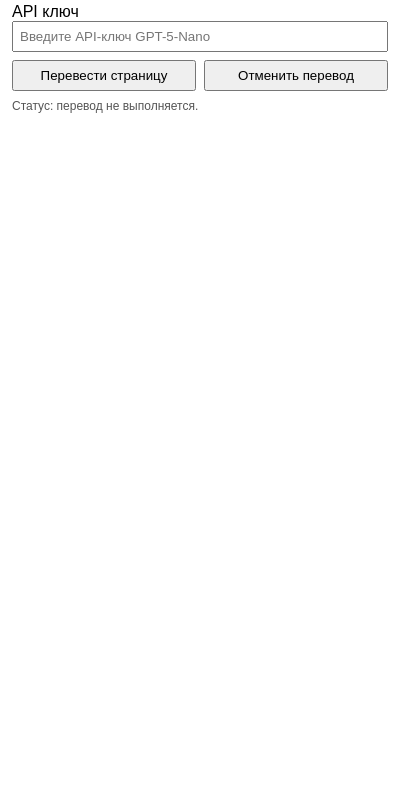
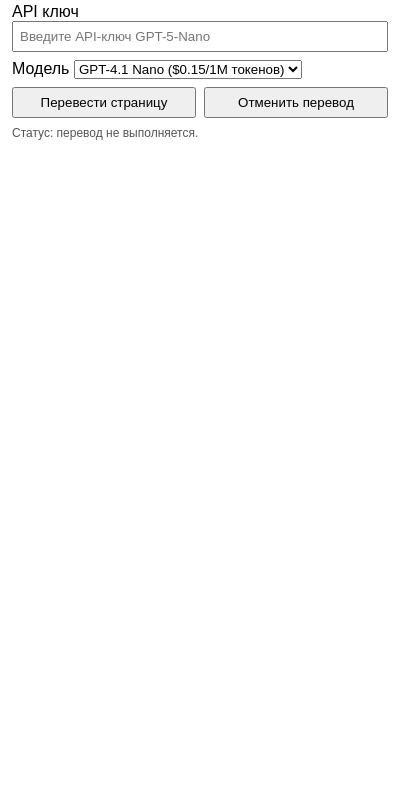
Before and after one commit to Efnatii/neuro-translate, a browser extension: page extension/popup.html in a window 400 px wide. Shown: the part 56-844 px from the top of the page. Drawn offline with Linux system fonts and the light colour scheme.

Commit message:
Add model selection for nano and mini options

```diff
--- a/extension/popup.html
+++ b/extension/popup.html
@@ -28,6 +28,10 @@
     API ключ
     <input type="text" id="apiKey" placeholder="Введите API-ключ GPT-5-Nano" />
   </label>
+  <label>
+    Модель
+    <select id="model"></select>
+  </label>
   <div class="row">
     <button id="translate">Перевести страницу</button>
     <button id="cancel">Отменить перевод</button>
--- a/extension/popup.js
+++ b/extension/popup.js
@@ -1,4 +1,5 @@
 const apiKeyInput = document.getElementById('apiKey');
+const modelSelect = document.getElementById('model');
 const statusLabel = document.getElementById('status');
 
 const cancelButton = document.getElementById('cancel');
@@ -6,16 +7,25 @@ const translateButton = document.getElementById('translate');
 
 let keySaveTimeout = null;
 
+const models = [
+  { id: 'gpt-4.1-nano', name: 'GPT-4.1 Nano', price: 0.15 },
+  { id: 'gpt-5-nano', name: 'GPT-5 Nano', price: 0.2 },
+  { id: 'gpt-4.1-mini', name: 'GPT-4.1 Mini', price: 0.6 },
+  { id: 'gpt-5-mini', name: 'GPT-5 Mini', price: 0.9 }
+].sort((a, b) => a.price - b.price);
+
 init();
 
 async function init() {
   const state = await getState();
   apiKeyInput.value = state.apiKey || '';
+  renderModelOptions(state.model);
   renderTranslationStatus(state.translationStatus);
 
   chrome.storage.onChanged.addListener(handleStorageChange);
 
   apiKeyInput.addEventListener('input', handleApiKeyChange);
+  modelSelect.addEventListener('change', handleModelChange);
   cancelButton.addEventListener('click', sendCancel);
   translateButton.addEventListener('click', sendTranslateRequest);
 }
@@ -29,14 +39,36 @@ function handleApiKeyChange() {
   }, 300);
 }
 
+async function handleModelChange() {
+  const model = modelSelect.value;
+  await chrome.storage.local.set({ model });
+  statusLabel.textContent = 'Модель сохранена.';
+}
+
 async function getState() {
   return new Promise((resolve) => {
-    chrome.storage.local.get(['apiKey', 'translationStatus'], (data) => {
+    chrome.storage.local.get(['apiKey', 'model', 'translationStatus'], (data) => {
       resolve({
         apiKey: data.apiKey || '',
+        model: data.model,
         translationStatus: data.translationStatus
       });
     });
+  });
+}
+
+function renderModelOptions(selected) {
+  const defaultModel = models[0]?.id;
+  const currentModel = selected || defaultModel;
+
+  modelSelect.innerHTML = '';
+
+  models.forEach((model) => {
+    const option = document.createElement('option');
+    option.value = model.id;
+    option.textContent = `${model.name} ($${model.price}/1M токенов)`;
+    option.selected = model.id === currentModel;
+    modelSelect.appendChild(option);
   });
 }
 
```
Also changed, not shown: extension/background.js (+7 -5 lines).
